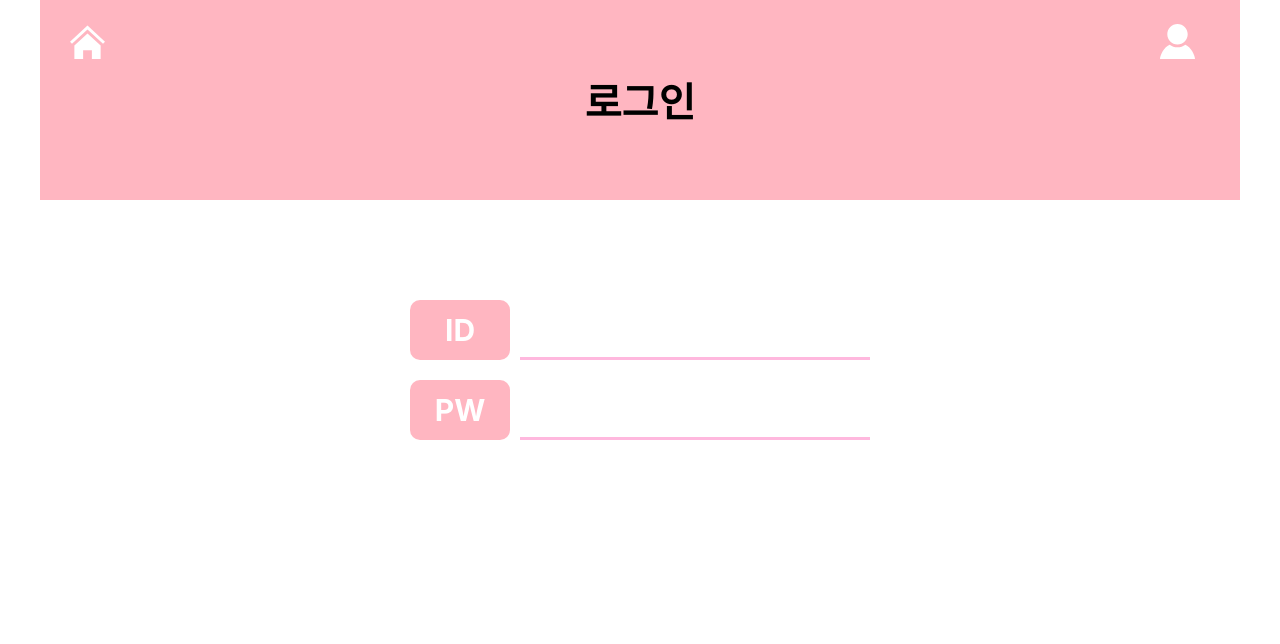
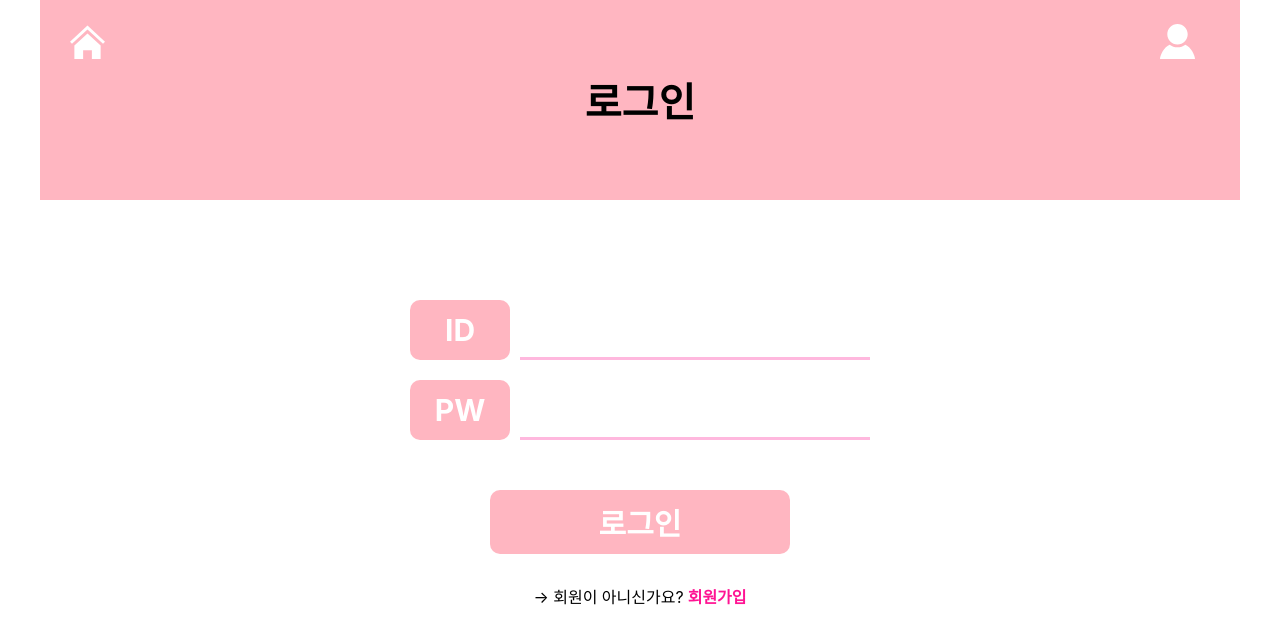
Before and after one commit to Yelin-lin/project-yummy-frontend, a React (Create React App) app: page /login in a window 1280 px wide. Shown: the top 644 px of the page. Built offline with nearby package versions, Linux system fonts and the light colour scheme.

Commit message:
Update : 로그인 뼈대, css 완료

```diff
--- a/src/pages/login/Login.jsx
+++ b/src/pages/login/Login.jsx
@@ -1,8 +1,11 @@
 import React from 'react'
 import { styled} from 'styled-components'
-import { SLabelBox, SCenterLayout, SInputLabelContainer, SInputBox } from '../../styles/globalstyles'
+import { SLabelBox, SCenterLayout, SInputLabelContainer, SInputBox, SButtonBox } from '../../styles/globalstyles'
+import { useNavigate } from 'react-router-dom';
 
 function Login() {
+  const navigate = useNavigate();
+
   return (
     <SLogInLayout>
       <SInputLabelContainer $gapSize="10px" $paddingBottom="20">
@@ -10,10 +13,17 @@ function Login() {
         <SInputBox $inputMainColor="255,20,147" $inputHeight="60" $inputWidth="350" $inputFontSize="25"/>
       </SInputLabelContainer>
 
-      <SInputLabelContainer $gapSize="10px">
+      <SInputLabelContainer $gapSize="10px" $paddingBottom="20">
         <SLabelBox $fontSort="big" $color="rgb(255,255,255)" $backgroundColor="rgb(255,182,193)">PW</SLabelBox>
         <SInputBox $inputMainColor="255,20,147" $inputHeight="60" $inputWidth="350" $inputFontSize="25"/>
       </SInputLabelContainer>
+
+      <SButtonBox $buttonSort="big" $color="rgb(255, 255, 255)" $backgroundColor="rgb(255,182,193)">로그인</SButtonBox>
+      <div>→ 회원이 아니신가요?
+        <SLogInSpanBox onClick={()=>{
+          navigate("/join")
+        }}> 회원가입</SLogInSpanBox>
+      </div>
 
     </SLogInLayout>
   )
@@ -24,3 +34,10 @@ export default Login
 const SLogInLayout = styled(SCenterLayout)`
   padding-top: 100px;
 `
+
+const SLogInSpanBox = styled.span`
+  color: rgb(255,20,147);
+  font-weight: 600;
+
+  cursor: pointer;
+`
--- a/src/styles/globalstyles.jsx
+++ b/src/styles/globalstyles.jsx
@@ -55,3 +55,25 @@ export const SInputBox = styled.input`
         border-bottom-color: rgba(var(--main-color), 1);;
     }
 `
+
+export const SButtonBox = styled.button`
+    display: flex;
+    align-items: center;
+    justify-content: center;
+
+    color: ${({ $color }) => $color};
+    background-color: ${({ $backgroundColor }) => $backgroundColor};
+
+    border: none;
+
+    cursor: pointer;
+
+    ${({ $buttonSort }) => {
+        switch ($buttonSort) {
+            case 'big':
+                return 'font-size: 30px; font-weight: 700; width: 300px; padding: 10px; border-radius: 10px; margin: 30px';
+            default :
+                return null;
+        }
+    }};
+`
```
